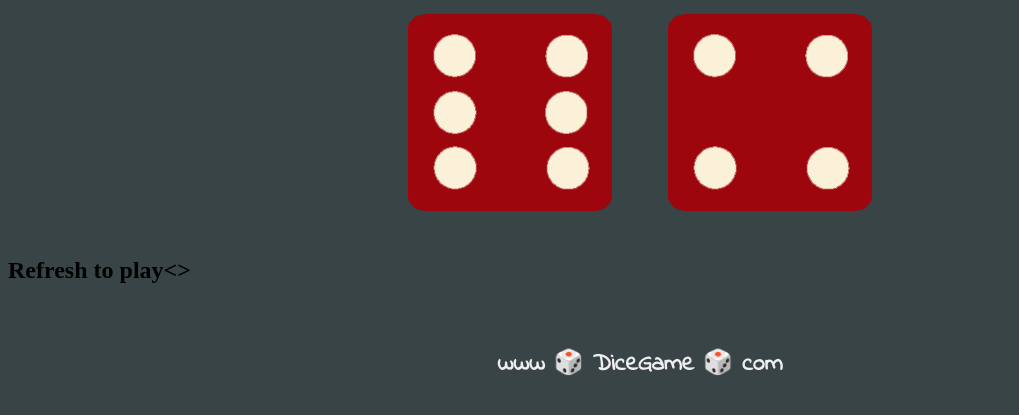
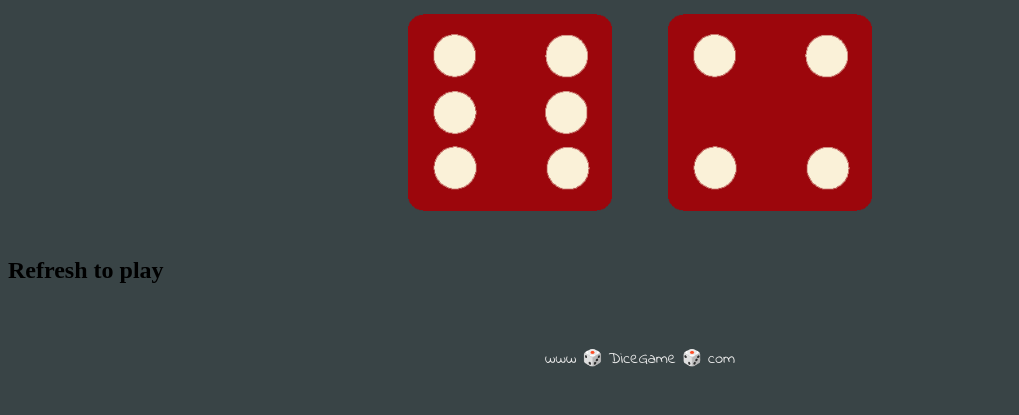
Before and after one commit to vanijain07/Dice-Game, a plain HTML site: page index.html in a window 1280 px wide. Shown: the part 281-696 px from the top of the page, without its empty margins (0-1019 px from the left). Drawn offline with Linux system fonts and the light colour scheme.

Commit message:
Update index.html

```diff
--- a/index.html
+++ b/index.html
@@ -24,7 +24,7 @@
 
     </div>
     <br>
-    <h2>Refresh to play<>
+    <h2>Refresh to play</h2>
 
   <script src="index.js"></script>
   </body>
```
